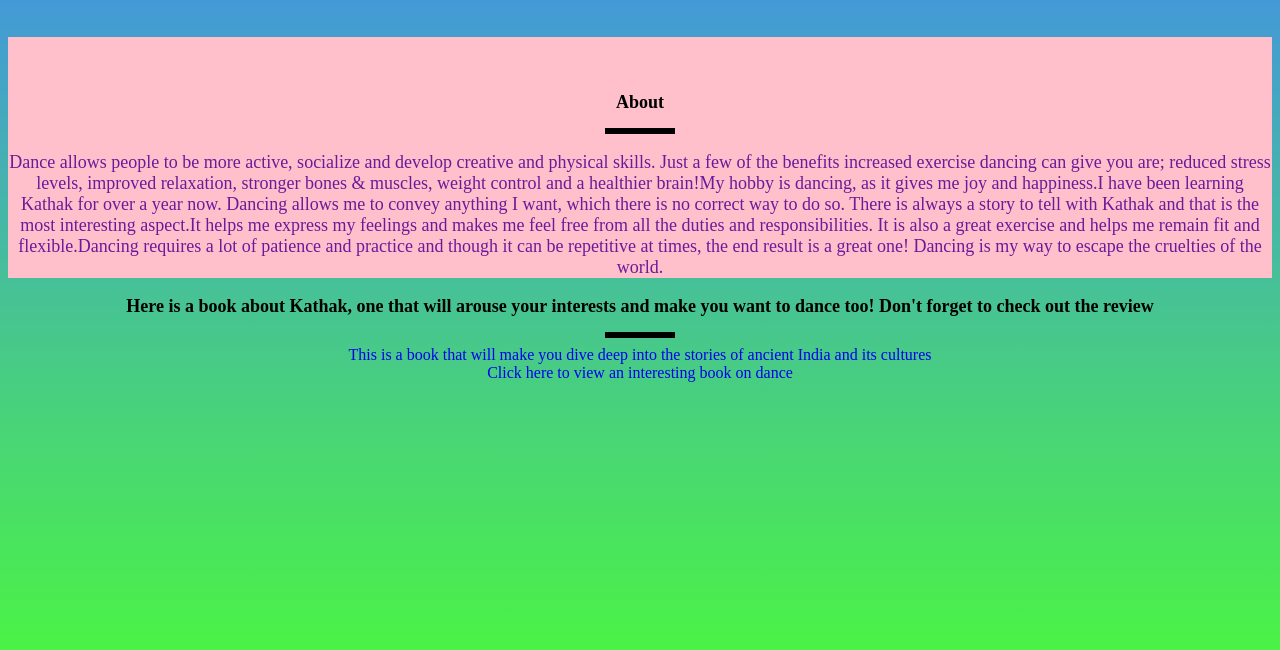
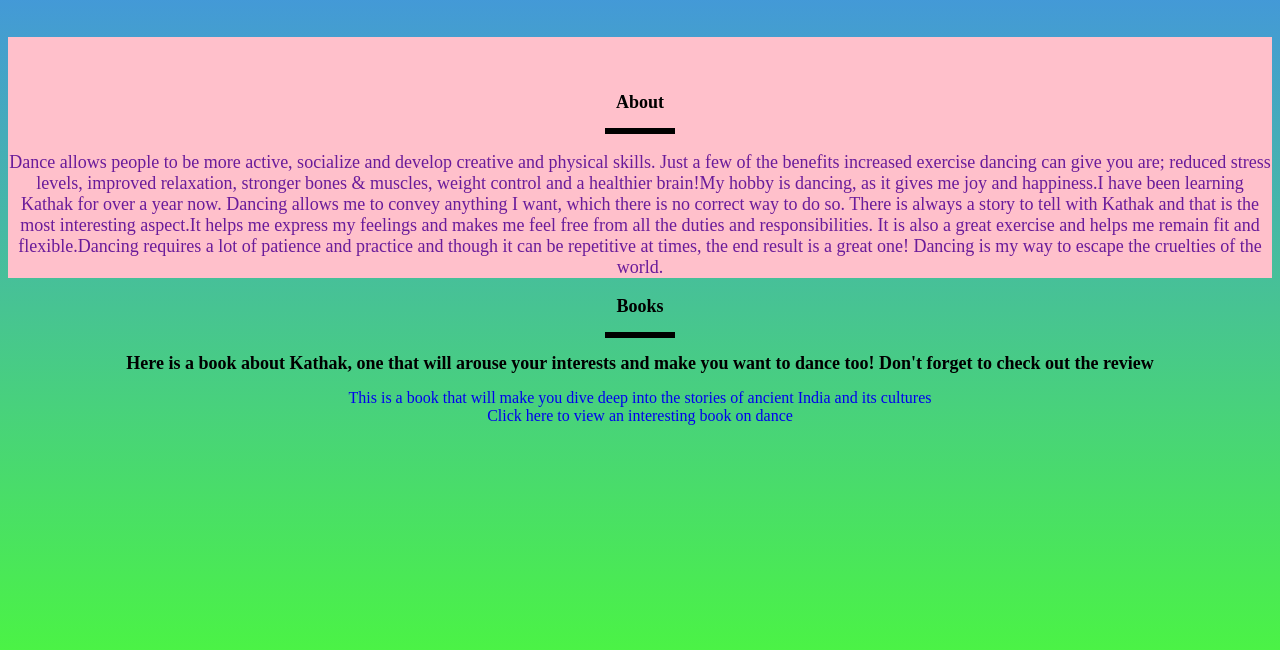
Before and after one commit to Aishani32/myBlog, a plain HTML site: page index.html in a window 1280 px wide. Shown: the part 134-784 px from the top of the page. Drawn offline with Linux system fonts and the light colour scheme.

Commit message:
Add files via upload

```diff
--- a/index.html
+++ b/index.html
@@ -28,10 +28,9 @@
     </section>
 
     <section id="book">
-
+        <h1>Books</h1>
+        <div class="line"></div>
         <h1>Here is a book about Kathak, one that will arouse your interests and make you want to dance too! Don't forget to check out the review</h1>
-
-        <div class="line"></div>
         <a href="https://www.thehindu.com/features/friday-review/dance/a-book-on-classical-dances-for-children/article8590129.ece" target="_blank">This is a book that will make you dive deep into the stories of ancient India and its cultures</a>
 
 
```
Also changed, not shown: style.css (line endings or trailing spaces).
